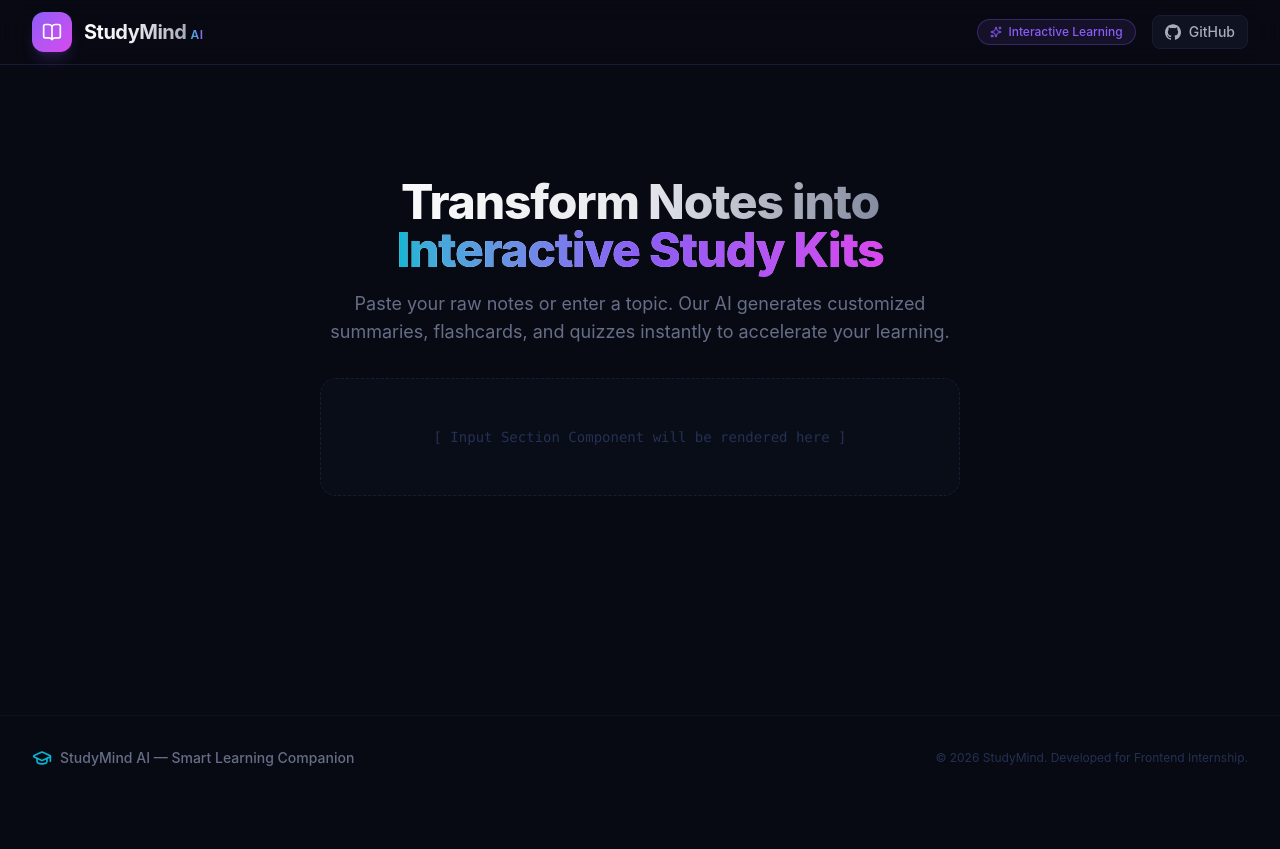
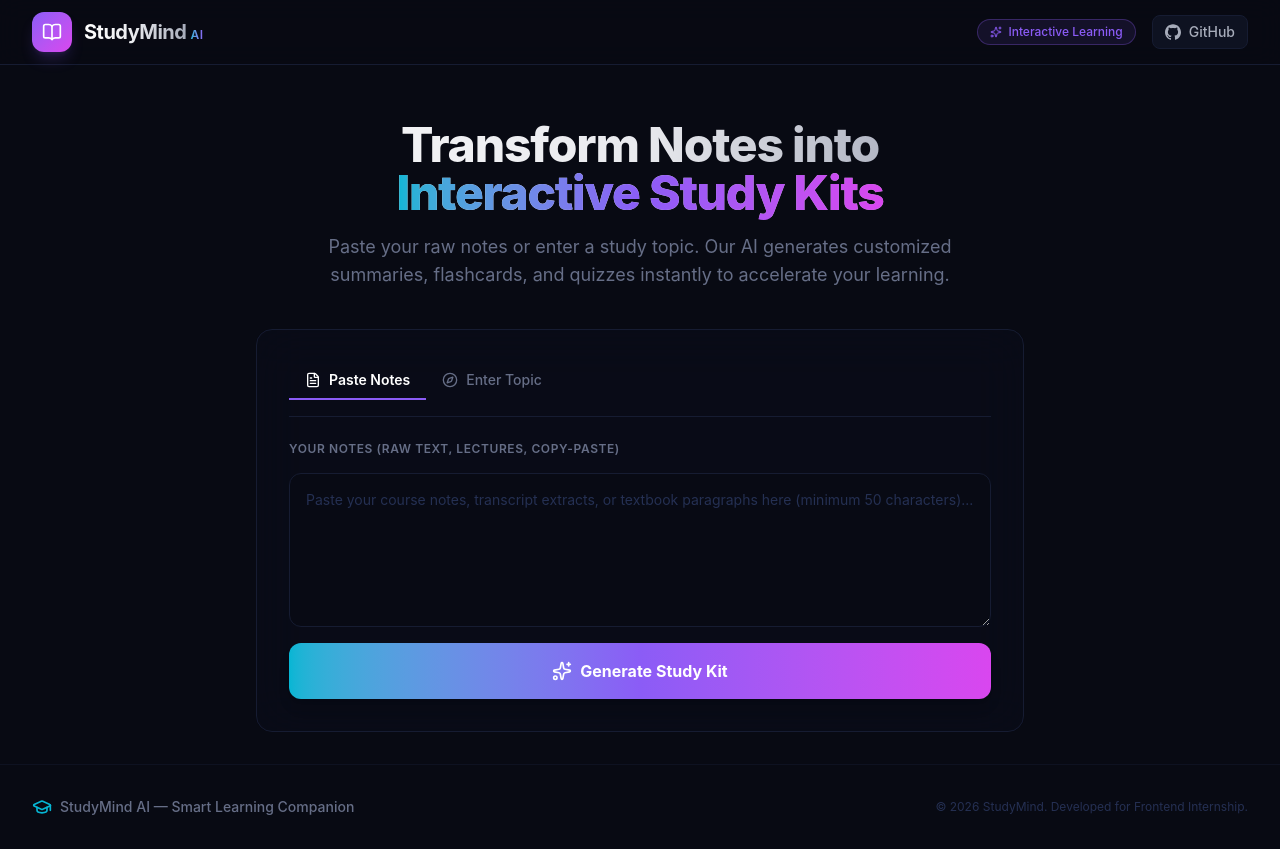
Before and after one commit to naveenkallepalli7/study-assistant, a React (Vite) app: page / in a window 1280 px wide. Before the commit the page ends 800 px from the top, so only its background shows below. Built offline with nearby package versions, Linux system fonts and the light colour scheme.

Commit message:
Build study notes input form

```diff
--- a/src/App.jsx
+++ b/src/App.jsx
@@ -1,12 +1,30 @@
 import React, { useState } from 'react';
 import Navbar from './components/Navbar';
 import Footer from './components/Footer';
+import InputSection from './components/InputSection';
 
 function App() {
-  // Study assistant state placeholders
   const [studyData, setStudyData] = useState(null);
   const [loading, setLoading] = useState(false);
   const [error, setError] = useState(null);
+
+  const handleStudySubmit = async ({ mode, content }) => {
+    setLoading(true);
+    setError(null);
+    setStudyData(null);
+
+    // Mock API request for Milestone 4 verification
+    setTimeout(() => {
+      setLoading(false);
+      // For now, set a dummy state to verify the component callback
+      setStudyData({
+        title: mode === 'notes' ? 'Generated from Notes' : `Study Guide: ${content}`,
+        summary: ['Concept 1 summary', 'Concept 2 summary'],
+        flashcards: [],
+        quiz: []
+      });
+    }, 2500);
+  };
 
   return (
     <div className="flex min-h-screen flex-col bg-obsidian-950 text-obsidian-100 selection:bg-accent-violet/30 selection:text-white">
@@ -14,27 +32,34 @@ function App() {
       <Navbar />
 
       {/* Main Study Workspace Area */}
-      <main className="flex-grow mx-auto w-full max-w-7xl px-4 py-8 sm:px-6 lg:px-8">
-        <div className="flex flex-col items-center justify-center min-h-[60vh] text-center">
-          <div className="max-w-2xl px-4">
+      <main className="flex-grow mx-auto w-full max-w-7xl px-4 py-8 sm:px-6 lg:px-8 flex flex-col items-center">
+        <div className="w-full text-center mt-6 mb-10">
           <h1 className="bg-gradient-to-r from-white via-obsidian-100 to-obsidian-400 bg-clip-text text-4xl font-extrabold tracking-tight text-transparent sm:text-5xl">
             Transform Notes into <br />
             <span className="bg-gradient-to-r from-accent-cyan via-accent-violet to-accent-fuchsia bg-clip-text text-transparent">
               Interactive Study Kits
             </span>
           </h1>
-            <p className="mt-4 text-base text-obsidian-400 sm:text-lg">
-              Paste your raw notes or enter a topic. Our AI generates customized summaries, flashcards, and quizzes instantly to accelerate your learning.
-            </p>
-
-            {/* Input Section Placeholder */}
-            <div className="mt-8 rounded-2xl border border-dashed border-obsidian-800 bg-obsidian-900/40 p-12">
-              <p className="text-sm text-obsidian-500 font-mono">
-                [ Input Section Component will be rendered here ]
+          <p className="mt-4 text-base text-obsidian-400 sm:text-lg max-w-2xl mx-auto">
+            Paste your raw notes or enter a study topic. Our AI generates customized summaries, flashcards, and quizzes instantly to accelerate your learning.
           </p>
         </div>
+
+        {/* Study Notes Input Form */}
+        <InputSection onSubmit={handleStudySubmit} loading={loading} />
+
+        {/* Temporary visualizer for studyData state */}
+        {studyData && (
+          <div className="mt-8 w-full max-w-3xl rounded-xl border border-accent-cyan/30 bg-accent-cyan/5 p-6 text-left animate-slide-up">
+            <h3 className="text-lg font-bold text-accent-cyan mb-2">✓ Milestone 4 Connection Verification</h3>
+            <p className="text-sm text-obsidian-300">
+              Successfully triggered submission! Target Mode content captured. Mock response:
+            </p>
+            <pre className="mt-4 overflow-x-auto rounded-lg bg-obsidian-900 p-4 text-xs font-mono text-obsidian-400">
+              {JSON.stringify(studyData, null, 2)}
+            </pre>
           </div>
-        </div>
+        )}
       </main>
 
       {/* Footer Branding */}
--- /dev/null
+++ b/src/components/InputSection.jsx
@@ -0,0 +1,123 @@
+import React, { useState } from 'react';
+import { Sparkles, FileText, Compass, AlertCircle } from 'lucide-react';
+
+export default function InputSection({ onSubmit, loading }) {
+  const [activeTab, setActiveTab] = useState('notes'); // 'notes' or 'topic'
+  const [inputValue, setInputValue] = useState('');
+  const [error, setError] = useState('');
+
+  const handleTabChange = (tab) => {
+    setActiveTab(tab);
+    setInputValue('');
+    setError('');
+  };
+
+  const handleSubmit = (e) => {
+    e.preventDefault();
+    setError('');
+
+    const trimmed = inputValue.trim();
+    if (!trimmed) {
+      setError(activeTab === 'notes' ? 'Please enter some notes to study.' : 'Please enter a study topic.');
+      return;
+    }
+
+    if (activeTab === 'notes' && trimmed.length < 50) {
+      setError('Please provide at least 50 characters of notes for better study quality.');
+      return;
+    }
+
+    if (activeTab === 'topic' && trimmed.length < 3) {
+      setError('Please enter a specific topic (at least 3 characters).');
+      return;
+    }
+
+    onSubmit({ mode: activeTab, content: trimmed });
+  };
+
+  return (
+    <div className="w-full max-w-3xl rounded-2xl border border-obsidian-800 bg-obsidian-900/30 p-6 backdrop-blur-xl md:p-8 animate-scale-in">
+      {/* Tabs */}
+      <div className="flex border-b border-obsidian-800 pb-4">
+        <button
+          type="button"
+          onClick={() => handleTabChange('notes')}
+          className={`flex items-center space-x-2 border-b-2 px-4 py-2 text-sm font-medium transition-all ${
+            activeTab === 'notes'
+              ? 'border-accent-violet text-white font-semibold'
+              : 'border-transparent text-obsidian-400 hover:text-obsidian-200'
+          }`}
+          disabled={loading}
+        >
+          <FileText className="h-4 w-4" />
+          <span>Paste Notes</span>
+        </button>
+        <button
+          type="button"
+          onClick={() => handleTabChange('topic')}
+          className={`flex items-center space-x-2 border-b-2 px-4 py-2 text-sm font-medium transition-all ${
+            activeTab === 'topic'
+              ? 'border-accent-cyan text-white font-semibold'
+              : 'border-transparent text-obsidian-400 hover:text-obsidian-200'
+          }`}
+          disabled={loading}
+        >
+          <Compass className="h-4 w-4" />
+          <span>Enter Topic</span>
+        </button>
+      </div>
+
+      <form onSubmit={handleSubmit} className="mt-6 flex flex-col space-y-4">
+        {/* Description Label */}
+        <label htmlFor="study-input" className="text-left text-xs font-semibold uppercase tracking-wider text-obsidian-400">
+          {activeTab === 'notes' ? 'Your Notes (raw text, lectures, copy-paste)' : 'What topic do you want to learn?'}
+        </label>
+
+        {/* Input fields */}
+        {activeTab === 'notes' ? (
+          <textarea
+            id="study-input"
+            rows="6"
+            className="w-full rounded-xl border border-obsidian-800 bg-obsidian-950/60 p-4 text-sm text-white placeholder-obsidian-500 outline-none transition-all focus:border-accent-violet/50 focus:ring-1 focus:ring-accent-violet/50 resize-y"
+            placeholder="Paste your course notes, transcript extracts, or textbook paragraphs here (minimum 50 characters)..."
+            value={inputValue}
+            onChange={(e) => setInputValue(e.target.value)}
+            disabled={loading}
+          />
+        ) : (
+          <input
+            id="study-input"
+            type="text"
+            className="w-full rounded-xl border border-obsidian-800 bg-obsidian-950/60 p-4 text-sm text-white placeholder-obsidian-500 outline-none transition-all focus:border-accent-cyan/50 focus:ring-1 focus:ring-accent-cyan/50"
+            placeholder="e.g., Photosynthesis, Newton's Laws, JavaScript Closures..."
+            value={inputValue}
+            onChange={(e) => setInputValue(e.target.value)}
+            disabled={loading}
+          />
+        )}
+
+        {/* Error messaging */}
+        {error && (
+          <div className="flex items-center space-x-2 rounded-lg border border-red-500/20 bg-red-500/10 p-3 text-sm text-red-400">
+            <AlertCircle className="h-4 w-4 shrink-0" />
+            <span className="text-left">{error}</span>
+          </div>
+        )}
+
+        {/* Action Button */}
+        <button
+          type="submit"
+          className={`group flex items-center justify-center space-x-2 rounded-xl bg-gradient-to-r from-accent-cyan via-accent-violet to-accent-fuchsia px-6 py-4 text-base font-bold text-white shadow-lg transition-all duration-300 ${
+            loading
+              ? 'opacity-50 cursor-not-allowed'
+              : 'hover:shadow-accent-violet/20 hover:scale-[1.01] hover:brightness-110 active:scale-[0.99]'
+          }`}
+          disabled={loading}
+        >
+          <Sparkles className={`h-5 w-5 ${loading ? 'animate-spin' : 'group-hover:animate-pulse'}`} />
+          <span>{loading ? 'Synthesizing Study Materials...' : 'Generate Study Kit'}</span>
+        </button>
+      </form>
+    </div>
+  );
+}
```
Lines whose indentation alone changed are shown as unchanged.
